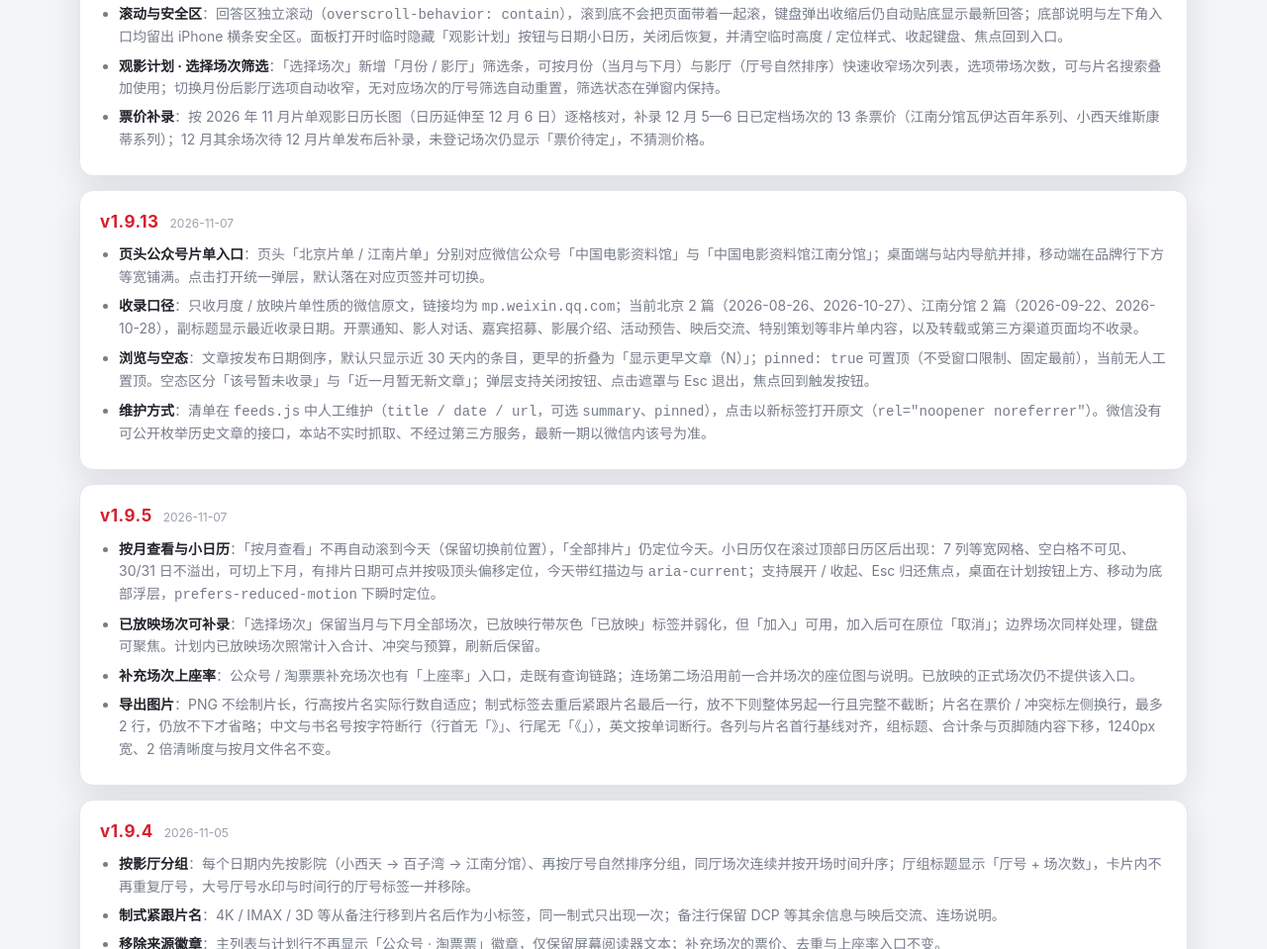
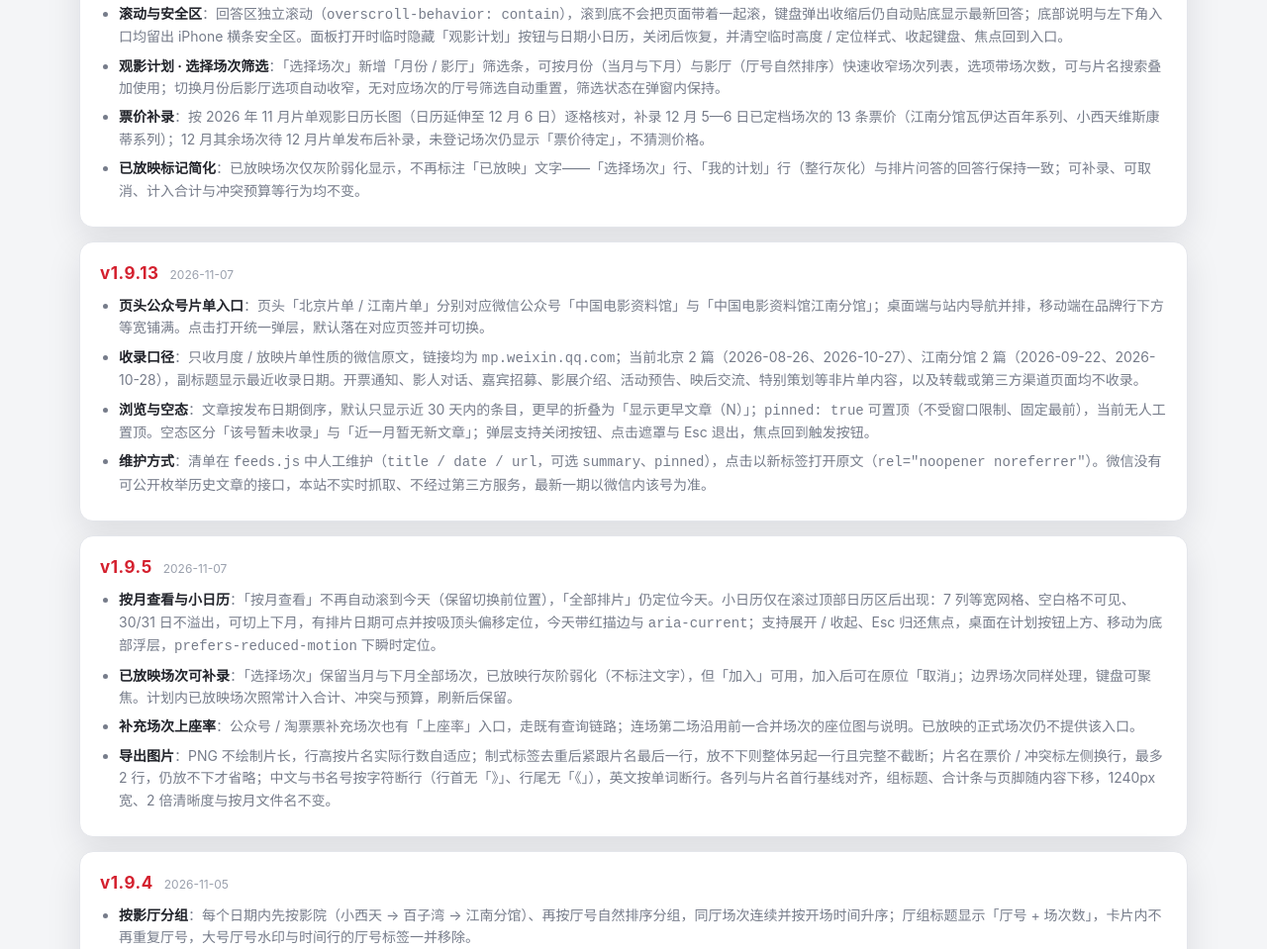
Before and after one commit to Jason-Gao-98/cfa-schedule, a plain HTML site: page changelog.html in a window 1280 px wide. Shown: the part 758-1717 px from the top of the page at 99% size. Drawn offline with Linux system fonts and the light colour scheme.

Commit message:
style(plan): 已放映场次仅灰化弱化，移除「已放映」文字标记（changelog.html）

```diff
--- a/changelog.html
+++ b/changelog.html
@@ -58,6 +58,7 @@
           <li><b>滚动与安全区</b>：回答区独立滚动（<code>overscroll-behavior: contain</code>），滚到底不会把页面带着一起滚，键盘弹出收缩后仍自动贴底显示最新回答；底部说明与左下角入口均留出 iPhone 横条安全区。面板打开时临时隐藏「观影计划」按钮与日期小日历，关闭后恢复，并清空临时高度 / 定位样式、收起键盘、焦点回到入口。</li>
           <li><b>观影计划 · 选择场次筛选</b>：「选择场次」新增「月份 / 影厅」筛选条，可按月份（当月与下月）与影厅（厅号自然排序）快速收窄场次列表，选项带场次数，可与片名搜索叠加使用；切换月份后影厅选项自动收窄，无对应场次的厅号筛选自动重置，筛选状态在弹窗内保持。</li>
           <li><b>票价补录</b>：按 2026 年 11 月片单观影日历长图（日历延伸至 12 月 6 日）逐格核对，补录 12 月 5—6 日已定档场次的 13 条票价（江南分馆瓦伊达百年系列、小西天维斯康蒂系列）；12 月其余场次待 12 月片单发布后补录，未登记场次仍显示「票价待定」，不猜测价格。</li>
+          <li><b>已放映标记简化</b>：已放映场次仅灰阶弱化显示，不再标注「已放映」文字——「选择场次」行、「我的计划」行（整行灰化）与排片问答的回答行保持一致；可补录、可取消、计入合计与冲突预算等行为均不变。</li>
         </ul>
       </article>
 
@@ -81,7 +82,7 @@
         </div>
         <ul class="cl-list">
           <li><b>按月查看与小日历</b>：「按月查看」不再自动滚到今天（保留切换前位置），「全部排片」仍定位今天。小日历仅在滚过顶部日历区后出现：7 列等宽网格、空白格不可见、30/31 日不溢出，可切上下月，有排片日期可点并按吸顶头偏移定位，今天带红描边与 <code>aria-current</code>；支持展开 / 收起、Esc 归还焦点，桌面在计划按钮上方、移动为底部浮层，<code>prefers-reduced-motion</code> 下瞬时定位。</li>
-          <li><b>已放映场次可补录</b>：「选择场次」保留当月与下月全部场次，已放映行带灰色「已放映」标签并弱化，但「加入」可用，加入后可在原位「取消」；边界场次同样处理，键盘可聚焦。计划内已放映场次照常计入合计、冲突与预算，刷新后保留。</li>
+          <li><b>已放映场次可补录</b>：「选择场次」保留当月与下月全部场次，已放映行灰阶弱化（不标注文字），但「加入」可用，加入后可在原位「取消」；边界场次同样处理，键盘可聚焦。计划内已放映场次照常计入合计、冲突与预算，刷新后保留。</li>
           <li><b>补充场次上座率</b>：公众号 / 淘票票补充场次也有「上座率」入口，走既有查询链路；连场第二场沿用前一合并场次的座位图与说明。已放映的正式场次仍不提供该入口。</li>
           <li><b>导出图片</b>：PNG 不绘制片长，行高按片名实际行数自适应；制式标签去重后紧跟片名最后一行，放不下则整体另起一行且完整不截断；片名在票价 / 冲突标左侧换行，最多 2 行，仍放不下才省略；中文与书名号按字符断行（行首无「》」、行尾无「《」），英文按单词断行。各列与片名首行基线对齐，组标题、合计条与页脚随内容下移，1240px 宽、2 倍清晰度与按月文件名不变。</li>
         </ul>
```
